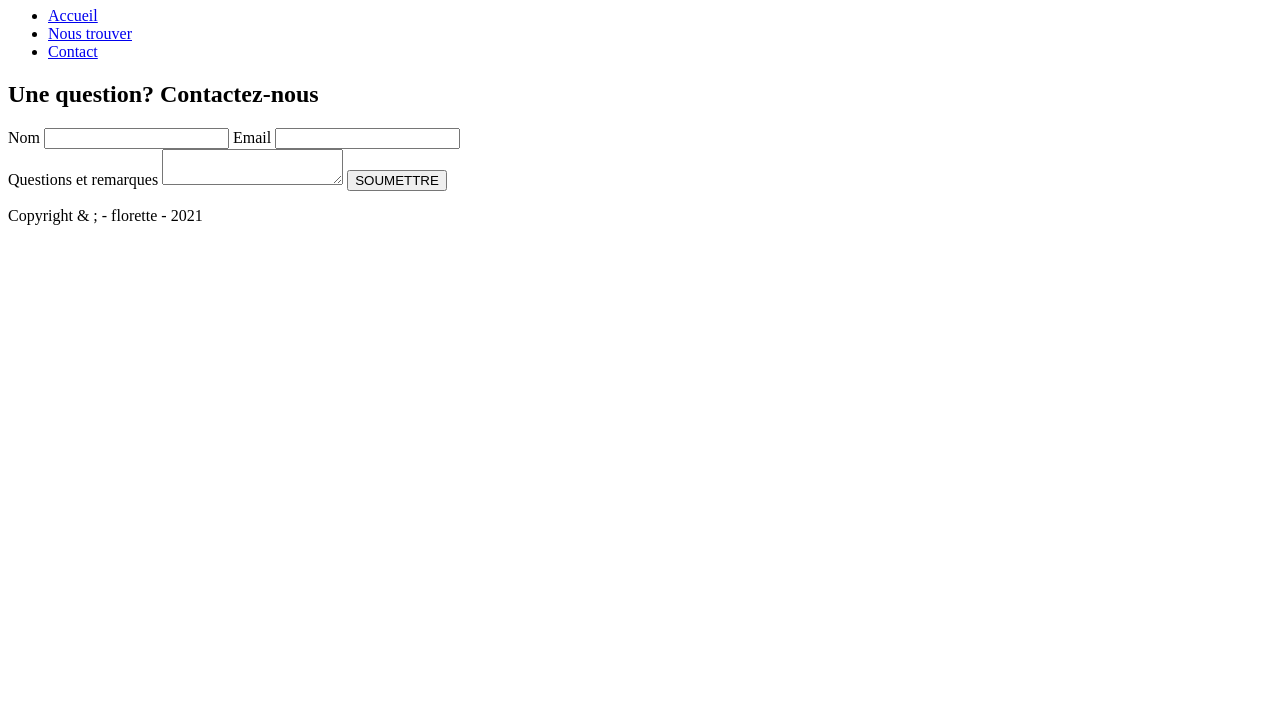
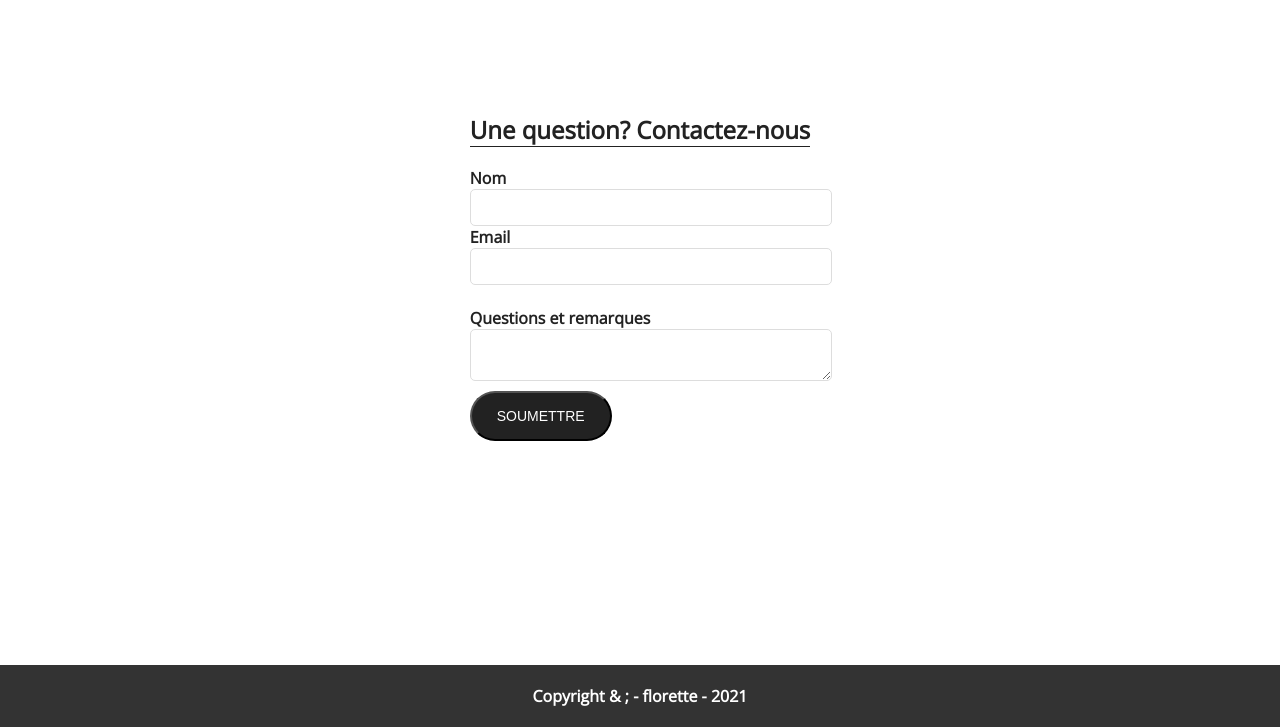
Before and after one commit to kevinkalenga/Caf-_Florette, a plain HTML site: page contact.html in a window 1280 px wide. Shown: the part 73-800 px from the top of the page. Drawn offline with nearby package versions, Linux system fonts and the light colour scheme; the site is published under a folder, as on GitHub Pages, so addresses that start at the root find nothing; a web font is replaced by a local one.

Commit message:
test jm
J'ai modifié 2 fichiers

test de commit

```diff
--- a/contact.html
+++ b/contact.html
@@ -4,7 +4,7 @@
     <meta charset="UTF-8">
     <meta http-equiv="X-UA-Compatible" content="IE=edge">
     <meta name="viewport" content="width=device-width, initial-scale=1.0">
-    <link rel="stylesheet" href="/css/style.css">
+    <link rel="stylesheet" href="css/style.css">
     <title>Contactez-nous</title>
 </head>
 <body>
@@ -25,12 +25,12 @@
                   <h1 class="contact-h1">Une question? Contactez-nous</h1>
                    <label for="name">Nom</label>
                    <input type="text" name="name" id="name">
-                   <label for="Email">Email</labe>
+                   <label for="Email">Email</label>
                    <input type="text" name="Email" id="Email">
                    <br>
                    <label for="question">Questions et remarques</label>
                    <textarea name="question" id="question"></textarea>
-                   <button class="btn btn-dark">SOUMETTRE</button>
+                   <button type="submit"  class="btn btn-dark">SOUMETTRE</button>
                </form>
             </div>
 
```
Also changed, not shown: where.html (+1 -1 lines).
